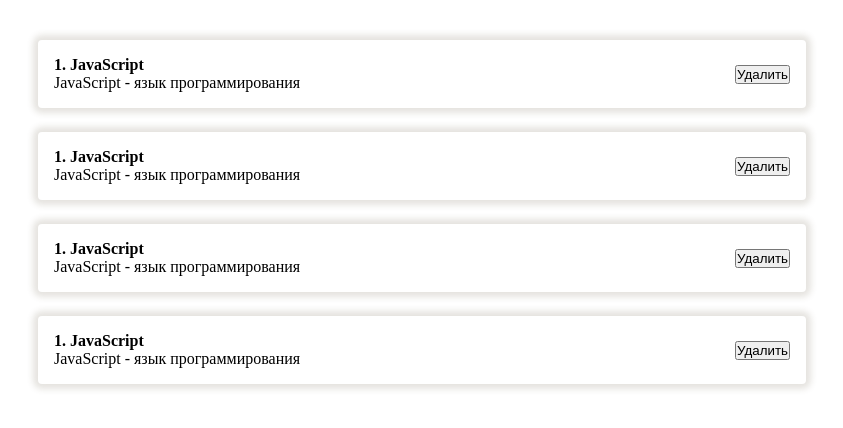
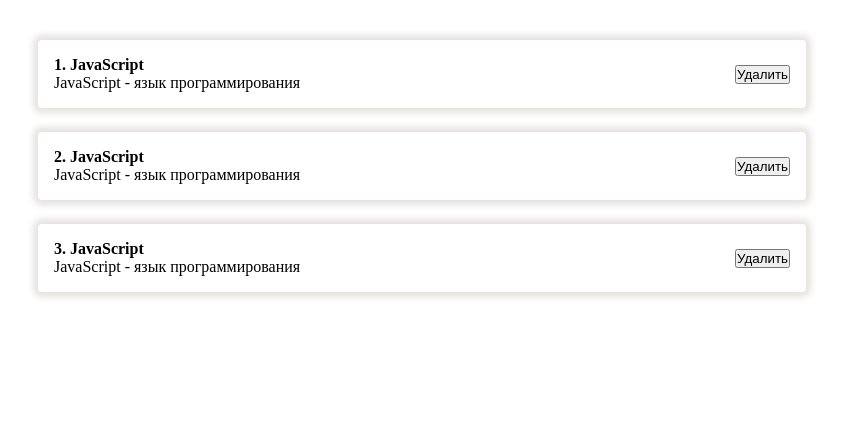
Before and after one commit to Johnsterr/React-Fundamentals, a React (Create React App) app: page / in a window 1280 px wide. Shown: the top 428 px of the page, without its empty margins (218-1061 px from the left). Built offline with nearby package versions, Linux system fonts and the light colour scheme.

Commit message:
Using props in child component

```diff
--- a/src/App.jsx
+++ b/src/App.jsx
@@ -7,10 +7,9 @@
 function App() {
   return (
     <div className="App">
-      <PostItem/>
-      <PostItem/>
-      <PostItem/>
-      <PostItem/>
+      <PostItem post={{ id: 1, title: "JavaScript", body: "JavaScript - язык программирования" }} />
+      <PostItem post={{ id: 2, title: "JavaScript", body: "JavaScript - язык программирования" }} />
+      <PostItem post={{ id: 3, title: "JavaScript", body: "JavaScript - язык программирования" }} />
     </div>
   );
 }
--- a/src/components/PostItem.jsx
+++ b/src/components/PostItem.jsx
@@ -1,12 +1,13 @@
 import React from "react";
 
-const PostItem = () => {
+const PostItem = (props) => {
+  console.log(props);
   return (
     <div className="post">
       <div className="post__content">
-        <strong>1. JavaScript</strong>
+        <strong>{props.post.id}. {props.post.title}</strong>
         <div>
-          JavaScript - язык программирования
+          {props.post.body}
         </div>
       </div>
       <div className="posr__btns">
```
